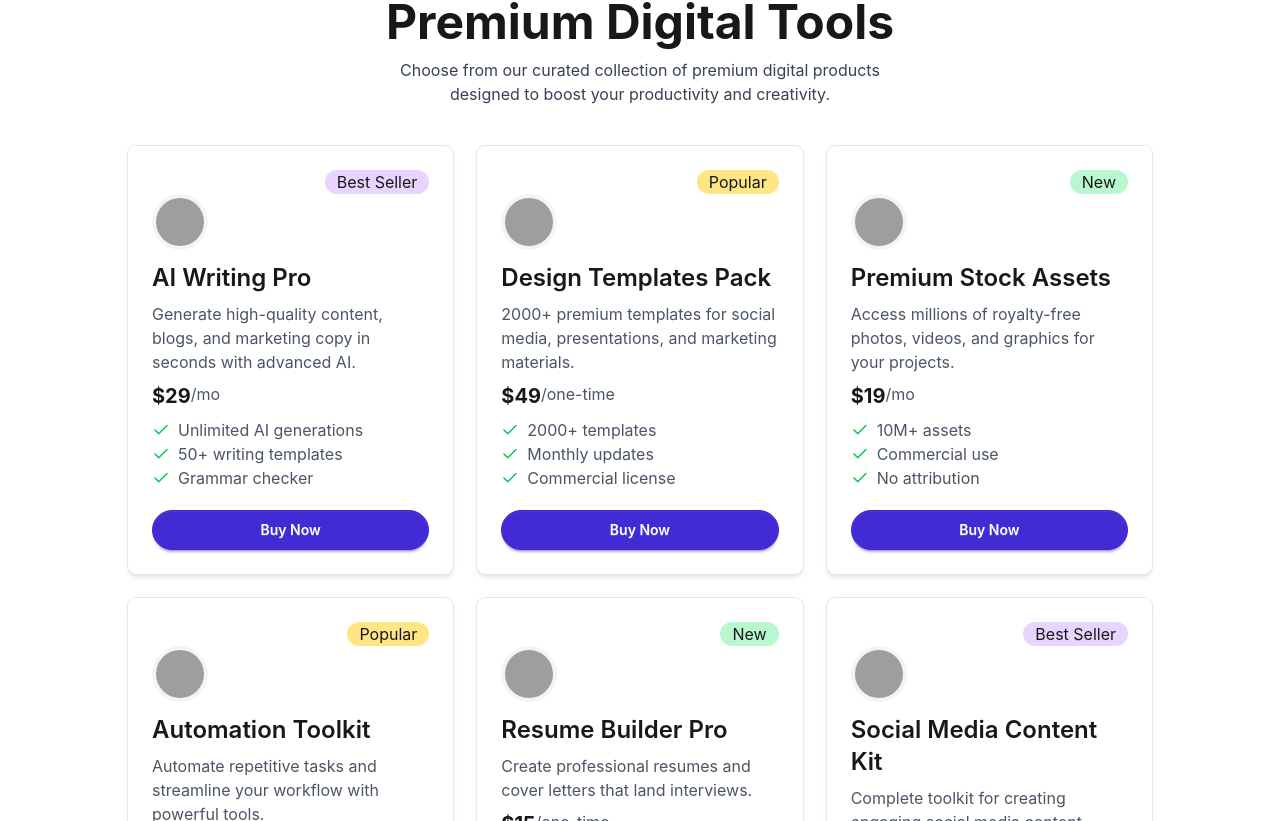
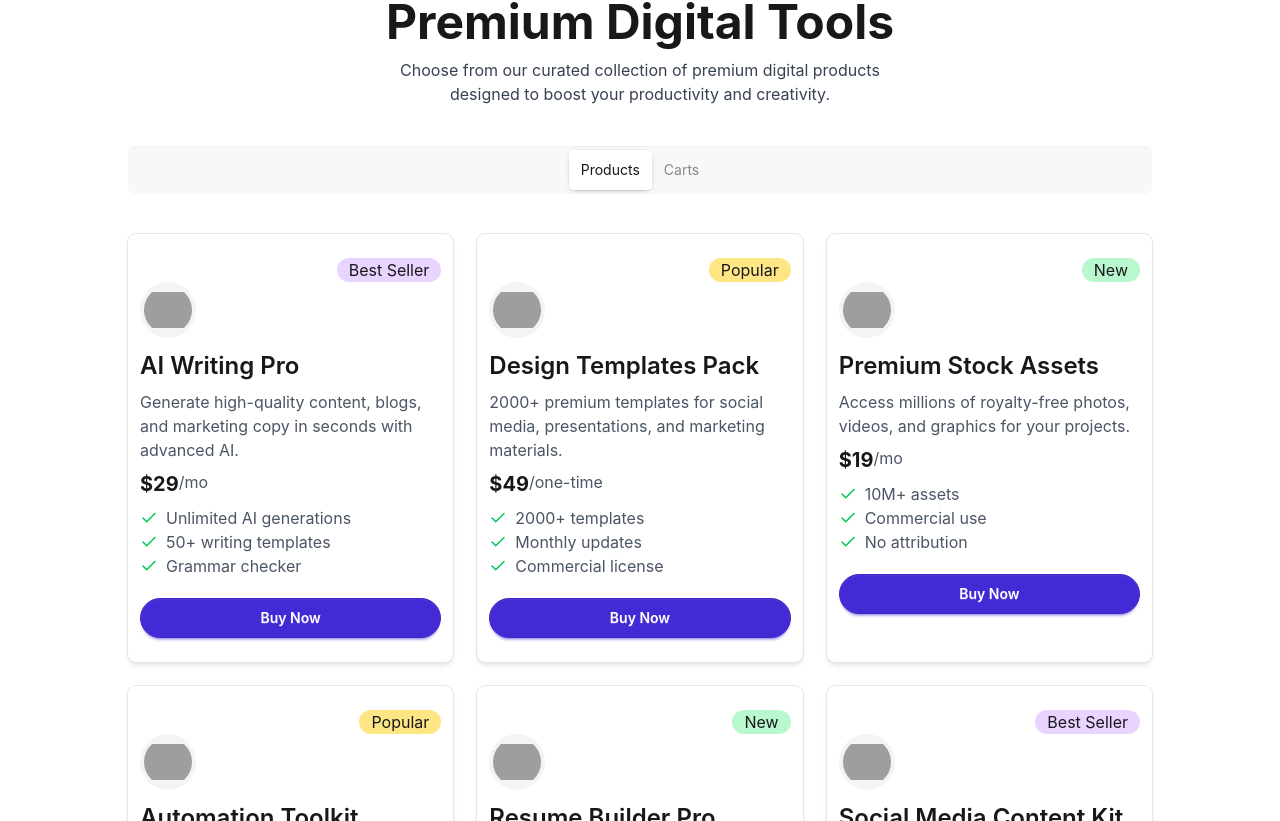
Before and after one commit to Nayem0087/assignment-06, a React (Vite) app: page / in a window 1280 px wide. Shown: the part 959-1780 px from the top of the page. Built offline with nearby package versions, Linux system fonts and the light colour scheme; grey boxes are pictures that could not be loaded.

Commit message:
added my btn toggoling

```diff
--- a/public/models.json
+++ b/public/models.json
@@ -92,7 +92,7 @@
     "period": "mo",
     "tag": "Best Seller",
     "tagType": "best seller",
-
+    "btnType": "Buy Now",
     "features": [
       "5000+ assets",
       "Scheduler included",
--- a/src/App.jsx
+++ b/src/App.jsx
@@ -2,6 +2,7 @@
 import './App.css'
 import ActiveUser from './assets/Component/ActiveUser'
 import Banner from './assets/Component/Banner'
+import Cart from './assets/Component/Cart'
 import Footer from './assets/Component/Footer'
 import GetStarted from './assets/Component/GetStarted'
 import Models from './assets/Component/Models'
@@ -26,6 +27,7 @@ function App() {
      <Banner/>
      <ActiveUser/>
      <Models modelPromise = {modelPromise}/>
+     <Cart />
      <GetStarted/>
      <TransparentPricing/>
      <Workflow/>
--- /dev/null
+++ b/src/assets/Component/Cart.jsx
@@ -0,0 +1,11 @@
+import React from 'react';
+
+const Cart = () => {
+    return (
+        <div>
+            Cart
+        </div>
+    );
+};
+
+export default Cart;
--- /dev/null
+++ b/src/assets/Component/ModelCard.jsx
@@ -0,0 +1,59 @@
+import { Check } from 'lucide-react';
+import React, { useState } from 'react';
+
+const ModelCard = ({ model }) => {
+
+    const [isBuyNow, setBuyNow] = useState(false);
+
+    const handleBuyNow = () => {
+        setBuyNow(true);
+    }
+
+    return (
+        <div className='ring-1 ring-gray-200 shadow-md rounded-lg px-3 py-6'>
+            <div>
+                <div className='flex justify-end'>
+                    <button className={`px-3 rounded-full
+                                ${model.tag === "Popular"
+                            ? "bg-amber-200"
+                            : model.tag === "New"
+                                ? "bg-green-200"
+                                : model.tag === "Best Seller"
+                                    ? "bg-purple-200"
+                                    : "bg-gray-200"}
+                        `}>{model.tag}</button>
+                </div>
+                <div>
+                    <img className='object-contain w-14 h-14 bg-gray-100 rounded-full p-1' src={model.image} alt="" />
+                </div>
+                <div>
+                    <h3 className='text-2xl font-semibold pt-3'>{model.name}</h3>
+                    <p className='text-gray-600 pt-2'>{model.description}</p>
+                </div>
+                <div className='flex py-2'>
+                    <h2 className='text-xl font-bold'>{model.price}</h2>
+                    <p className='text-gray-600'>/{model.period}</p>
+                </div>
+                <div className='text-gray-600'>
+                    <p className='flex gap-2 items-center'>
+                        <Check size={18} className="text-green-500" />
+                        {model.features[0]}</p>
+                    <p className='flex gap-2 items-center'>
+                        <Check size={18} className="text-green-500" />
+                        {model.features[1]}</p>
+                    <p className='flex gap-2 items-center'>
+                        <Check size={18} className="text-green-500" />
+                        {model.features[2]}</p>
+                </div>
+
+                <div>
+                    <button onClick={handleBuyNow} className='btn btn-primary btn-block rounded-full text-white mt-5'>
+                        {isBuyNow ? 'Added to Cart' : 'Buy Now'}
+                    </button>
+                </div>
+            </div>
+        </div>
+    );
+};
+
+export default ModelCard;
--- a/src/assets/Component/Models.jsx
+++ b/src/assets/Component/Models.jsx
@@ -1,9 +1,9 @@
 import { Check } from 'lucide-react';
 import React, { use } from 'react';
+import ModelCard from './ModelCard';
 
 const Models = ({ modelPromise }) => {
     const models = use(modelPromise)
-    console.log(models);
 
     return (
         <div className='max-w-[80%] mx-auto mb-20'>
@@ -12,52 +12,16 @@ const Models = ({ modelPromise }) => {
                 <p className='text-gray-700 pt-3'>Choose from our curated collection of premium digital products <br /> designed  to boost your productivity and creativity.</p>
             </div>
 
+            <div className="tabs tabs-box justify-center mb-10">
+                <input type="radio" name="my_tabs_1" className="tab" aria-label="Products" defaultChecked />
+                <input type="radio" name="my_tabs_1" className="tab" aria-label="Carts"  />
+            </div>
+
             <div className='grid lg:grid-cols-3 md:grid-cols-2 grid-cols-1 gap-6'>
-                {models.map(model =>
+                {models.map((model =>
 
-                    <div className='ring-1 ring-gray-200 shadow-md rounded-lg p-6'>
-                        <div>
-                            <div className='flex justify-end'>
-                                <button className={`px-3 rounded-full
-                                ${
-                        model.tag === "Popular"
-                        ? "bg-amber-200"
-                        : model.tag === "New"
-                        ? "bg-green-200"
-                        : model.tag === "Best Seller"
-                        ? "bg-purple-200"
-                        : "bg-gray-200"}
-                        `}>{model.tag}</button>
-                            </div>
-                            <div>
-                                <img className='w-14 h-14 bg-gray-100 rounded-full p-1' src={model.image} alt="" />
-                            </div>
-                            <div>
-                                <h3 className='text-2xl font-semibold pt-3'>{model.name}</h3>
-                                <p className='text-gray-600 pt-2'>{model.description}</p>
-                            </div>
-                            <div className='flex py-2'>
-                                <h2 className='text-xl font-bold'>{model.price}</h2>
-                                <p className='text-gray-600'>/{model.period}</p>
-                            </div>
-                            <div className='text-gray-600'>
-                                <p className='flex gap-2 items-center'>
-                                    <Check size={18} className="text-green-500" />
-                                    {model.features[0]}</p>
-                                <p className='flex gap-2 items-center'>
-                                    <Check size={18} className="text-green-500" />
-                                    {model.features[1]}</p>
-                                <p className='flex gap-2 items-center'>
-                                    <Check size={18} className="text-green-500" />
-                                    {model.features[2]}</p>
-                            </div>
-
-                            <div className='btn btn-primary btn-block rounded-full text-white mt-5'>
-                                {model.btnType}
-                            </div>
-                        </div>
-                    </div>
-                )}
+                    <ModelCard model={model} />
+                ))}
             </div>
 
 
```
